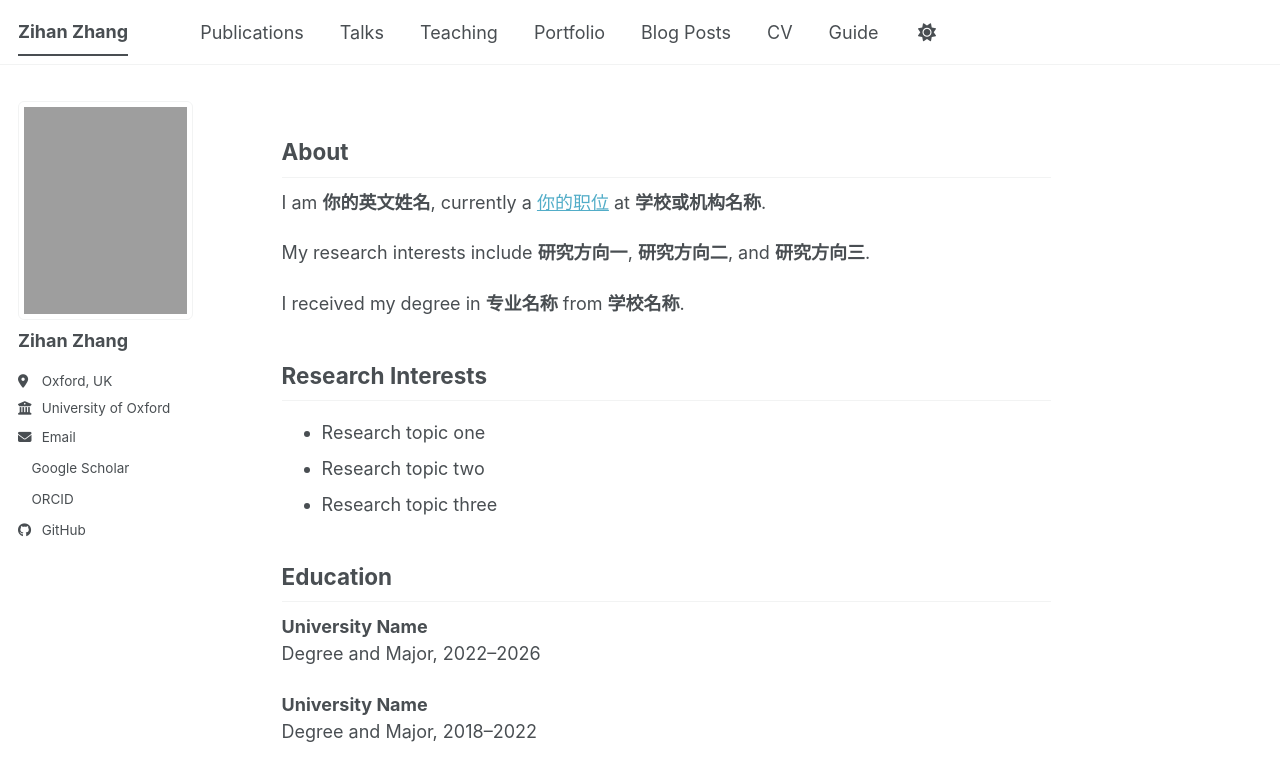
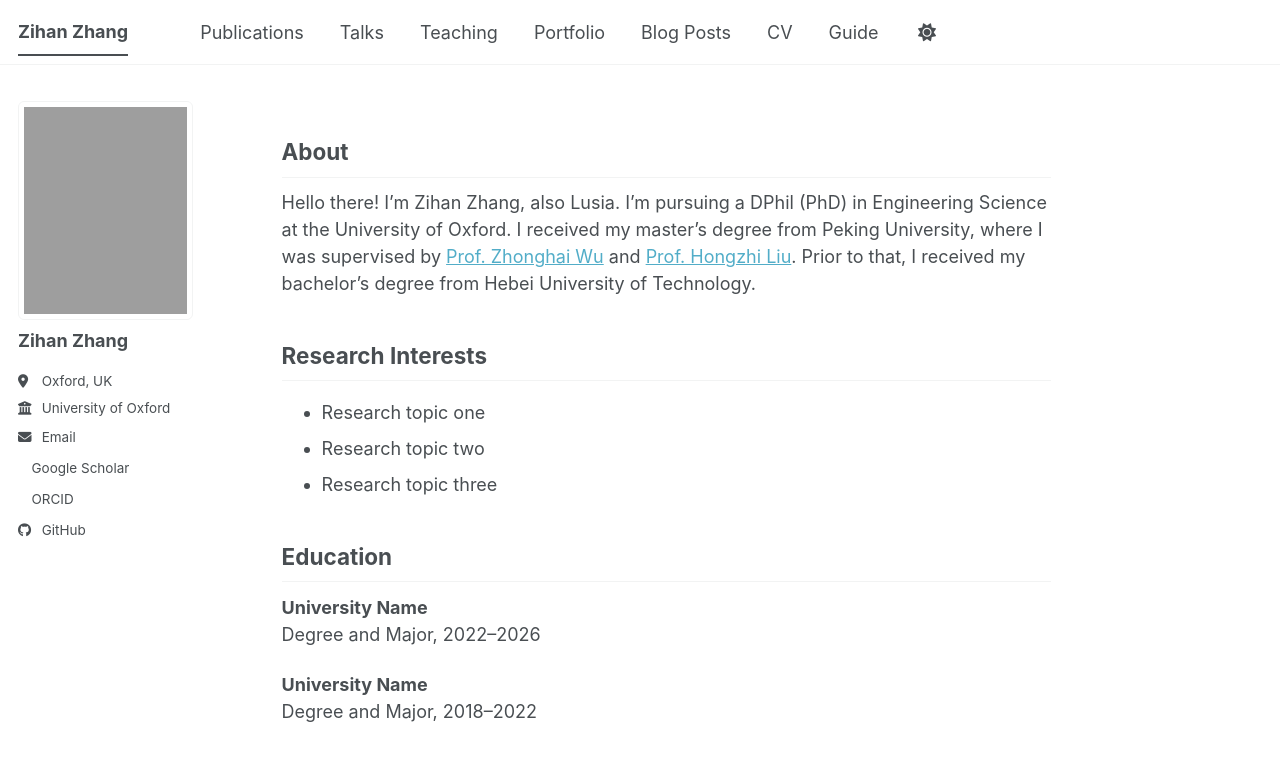
Before and after one commit to LusiaZ/LusiaZ.github.io, a Jekyll site: the page built from _pages/about.md, in a window 1280 px wide. Shown: the top 781 px of the page. Built offline with Jekyll 4.4.1, drawn with Linux system fonts in a browser that asks for light colours; a style sheet for code colours, icons or effects is not loaded.

Commit message:
Update about.md

```diff
--- a/_pages/about.md
+++ b/_pages/about.md
@@ -9,11 +9,7 @@ redirect_from:
 
 ## About
 
-I am **你的英文姓名**, currently a [你的职位](学校或机构链接) at **学校或机构名称**.
-
-My research interests include **研究方向一**, **研究方向二**, and **研究方向三**.
-
-I received my degree in **专业名称** from **学校名称**.
+Hello there! I'm Zihan Zhang, also Lusia. I'm pursuing a DPhil (PhD) in Engineering Science at the University of Oxford. I received my master's degree from Peking University, where I was supervised by [Prof. Zhonghai Wu](https://baike.baidu.com/item/%E5%90%B4%E4%B8%AD%E6%B5%B7/1708588) and [Prof. Hongzhi Liu](https://ss.pku.edu.cn/sztd/gcglsssz/3797396d7e7e4ece91563bcc2cac7291.htm). Prior to that, I received my bachelor's degree from Hebei University of Technology.
 
 ## Research Interests
 
```
